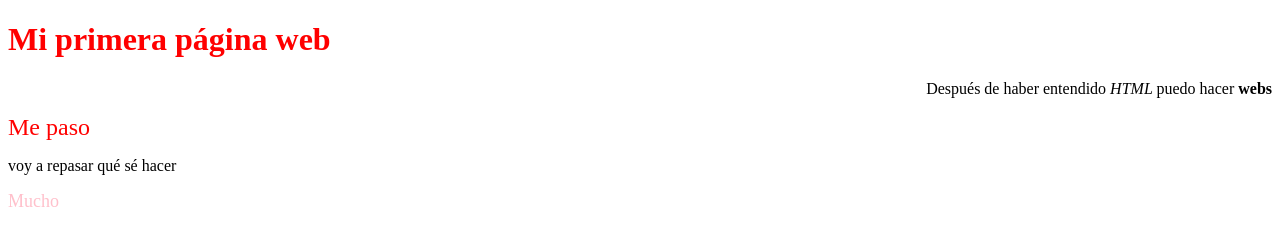
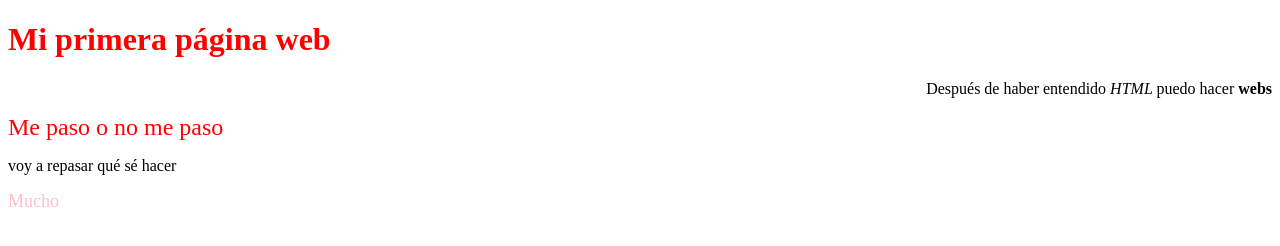
Before and after one commit to bartchoza/html, a plain HTML site: page index.html in a window 1280 px wide. Drawn offline with Linux system fonts and the light colour scheme.

Commit message:
html modificado

```diff
--- a/index.html
+++ b/index.html
@@ -16,7 +16,7 @@
 
 <h1> <font color="red"> Mi primera página web </font> </h1>
 <p align="right"> Después de haber entendido <i> HTML </i> puedo hacer <b> webs </b> </p>
-<p> <font size="5" color="red"> Me paso </font>
+<p> <font size="5" color="red"> Me paso o no me paso </font>
 <p> voy a repasar qué sé hacer </p>
 <p> <font size="4" color="pink"> Mucho </font>
 
```
